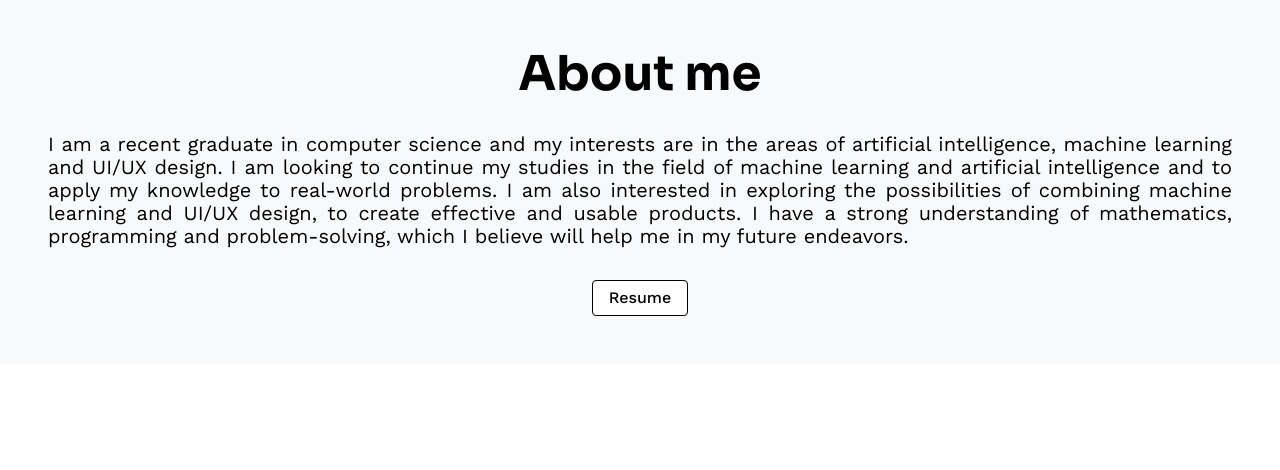
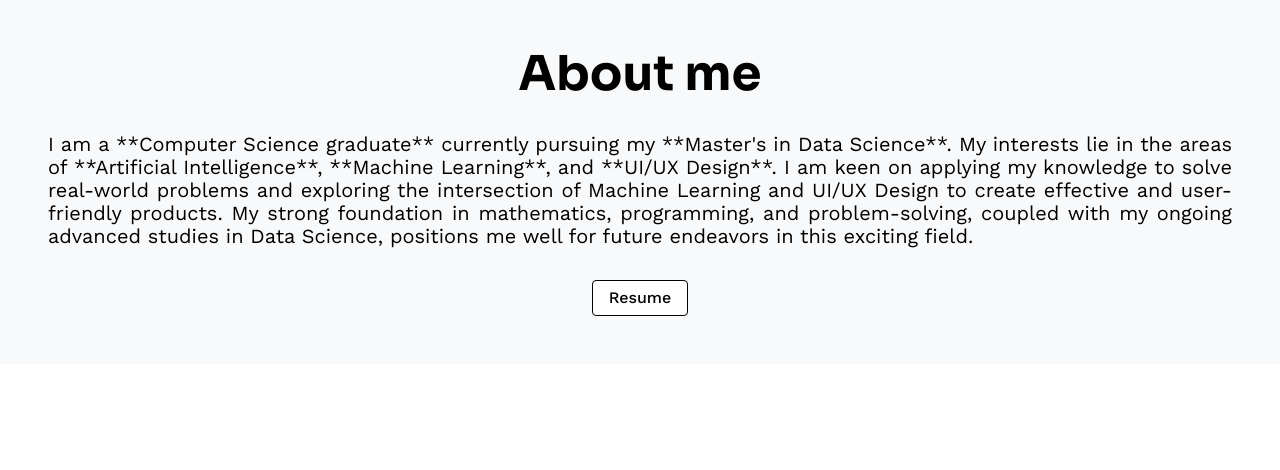
Before and after one commit to UnpretentiousGeek/UnpretentiousGeek.github.io, a website built with Parcel: page index.html in a window 1280 px wide. Shown: the part 1020-1490 px from the top of the page. Built offline with nearby package versions, Linux system fonts and the light colour scheme; a script that the page names is missing.

Commit message:
Update index.html

```diff
--- a/index.html
+++ b/index.html
@@ -307,16 +307,7 @@
           <div id="about" class="home-banner">
             <h1 class="home-text06">About me</h1>
             <span class="home-text07">
-              I am a recent graduate in computer science and my interests are in
-              the areas of artificial intelligence, machine learning and UI/UX
-              design. I am looking to continue my studies in the field of
-              machine learning and artificial intelligence and to apply my
-              knowledge to real-world problems. I am also interested in
-              exploring the possibilities of combining machine learning and
-              UI/UX design, to create effective and usable products. I have a
-              strong understanding of mathematics, programming and
-              problem-solving, which I believe will help me in my future
-              endeavors.
+              I am a **Computer Science graduate** currently pursuing my **Master's in Data Science**. My interests lie in the areas of **Artificial Intelligence**, **Machine Learning**, and **UI/UX Design**. I am keen on applying my knowledge to solve real-world problems and exploring the intersection of Machine Learning and UI/UX Design to create effective and user-friendly products. My strong foundation in mathematics, programming, and problem-solving, coupled with my ongoing advanced studies in Data Science, positions me well for future endeavors in this exciting field.
             </span>
             <a href="Sanchit_Resume_V1.pdf" target = "_blank" class= "home-link1 button">Resume</a>
           </div>
```
